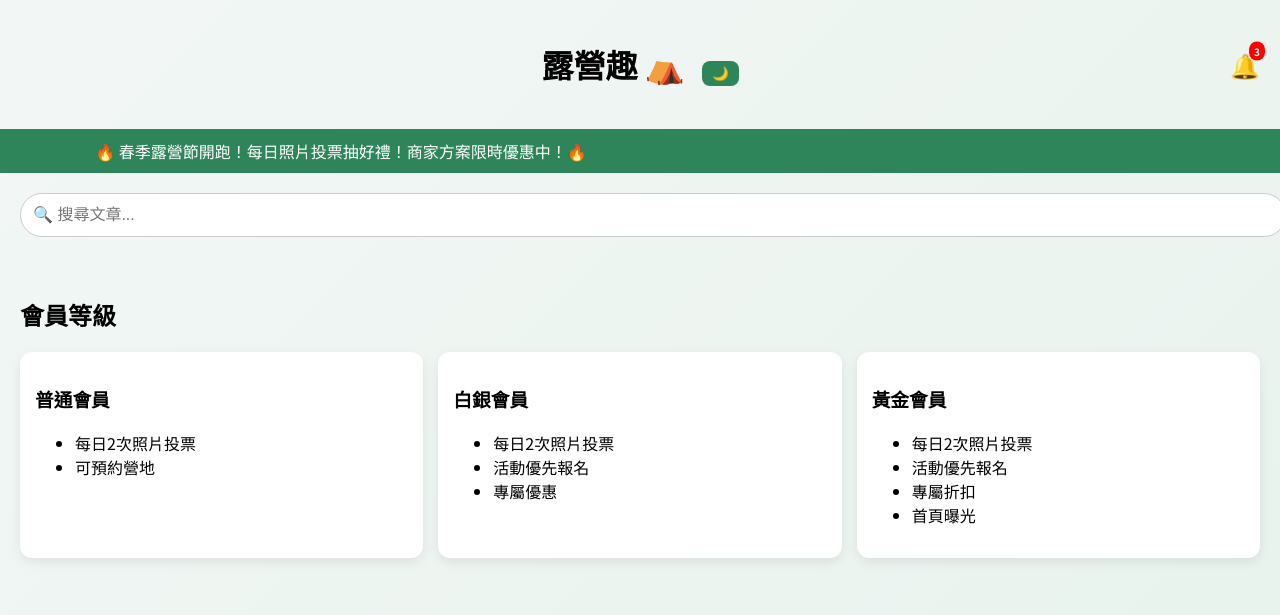
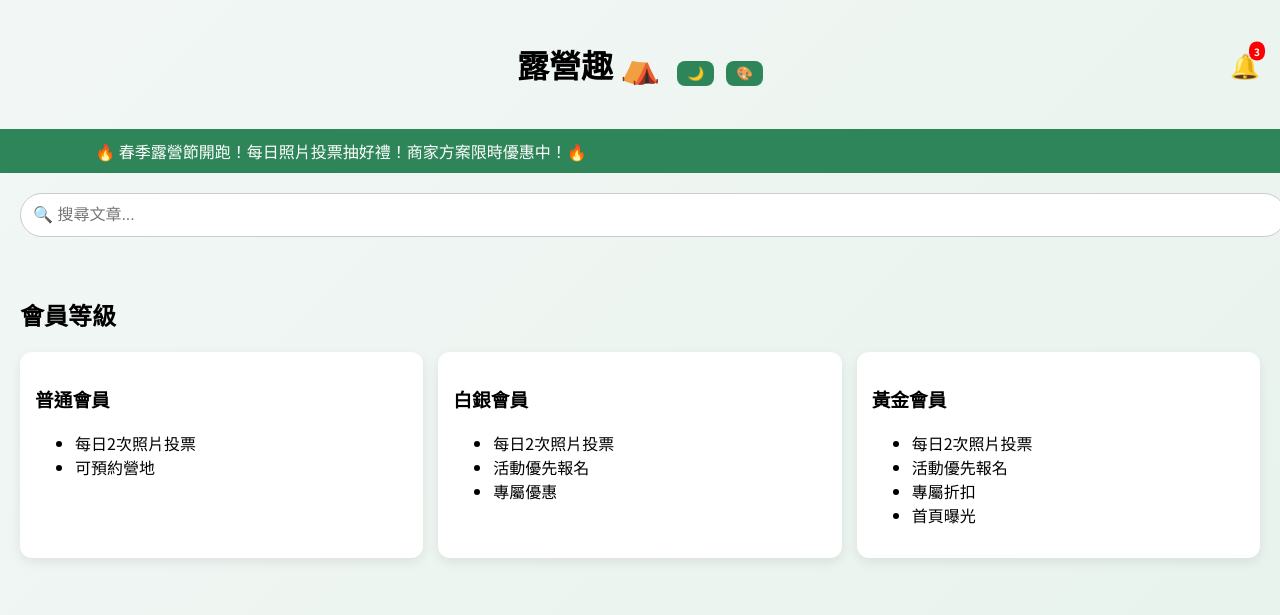
Before and after one commit to tedliu123456-arch/camping-app, a plain HTML site: page index.html in a window 1280 px wide. Shown: the top 615 px of the page. Drawn offline with Linux system fonts and the light colour scheme.

Commit message:
v17.4 - 新增主題顏色切換

```diff
--- a/index.html
+++ b/index.html
@@ -3,7 +3,7 @@
 <head>
   <meta charset="UTF-8" />
   <meta name="viewport" content="width=device-width, initial-scale=1.0" />
-  <title>露營趣 v17.3</title>
+  <title>露營趣 v17.4</title>
   <link href="https://fonts.googleapis.com/css2?family=Noto+Sans+TC:wght@400;700&display=swap" rel="stylesheet">
   <style>
     body { margin:0; font-family:"Noto Sans TC", sans-serif; background:linear-gradient(135deg,#f2f7f5,#e0efe6); }
@@ -30,7 +30,8 @@
   </style>
 </head>
 <body>
-  <h1>露營趣 ⛺ <span class="notif-bell" onclick="showNotifs()">🔔<span class="notif-badge" id="notifBadge">3</span></span> <button onclick="toggleDark()" style="margin-left:10px;padding:5px 10px;border-radius:8px;border:none;cursor:pointer;">🌙</button></h1>
+  <h1>露營趣 ⛺ <span class="notif-bell" onclick="showNotifs()">🔔<span class="notif-badge" id="notifBadge">3</span></span> <button onclick="toggleDark()" style="margin-left:10px;padding:5px 10px;border-radius:8px;border:none;cursor:pointer;">🌙</button>
+    <button onclick="cycleTheme()" style="margin-left:5px;padding:5px 10px;border-radius:8px;border:none;cursor:pointer;" id="themeBtn">🎨</button></h1>
 
   <div class="marquee">
     <div class="track">🔥 春季露營節開跑！每日照片投票抽好禮！商家方案限時優惠中！🔥</div>
@@ -147,6 +148,12 @@
     function toggleDark(){
       document.body.classList.toggle('dark');
     }
+    const themes = ['#2f855a','#3182ce','#e53e3e','#d69e2e','#805ad5'];
+    let themeIdx = 0;
+    function cycleTheme(){
+      themeIdx = (themeIdx + 1) % themes.length;
+      document.querySelectorAll('button').forEach(b => b.style.background = themes[themeIdx]);
+    }
     function filterPosts(){
       const q = document.getElementById('searchPosts').value.toLowerCase();
       const cards = document.querySelectorAll('.gallery .photo');
```
